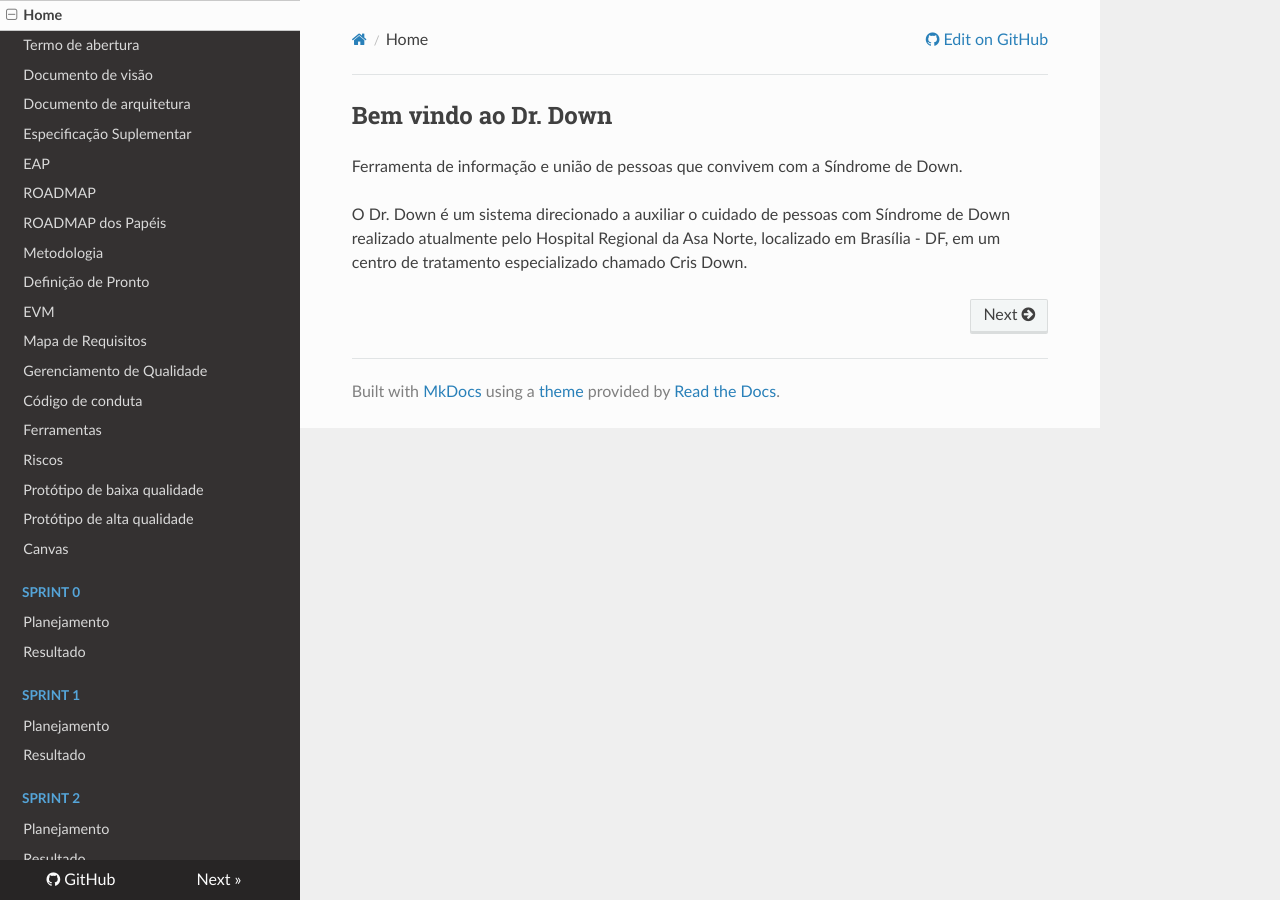
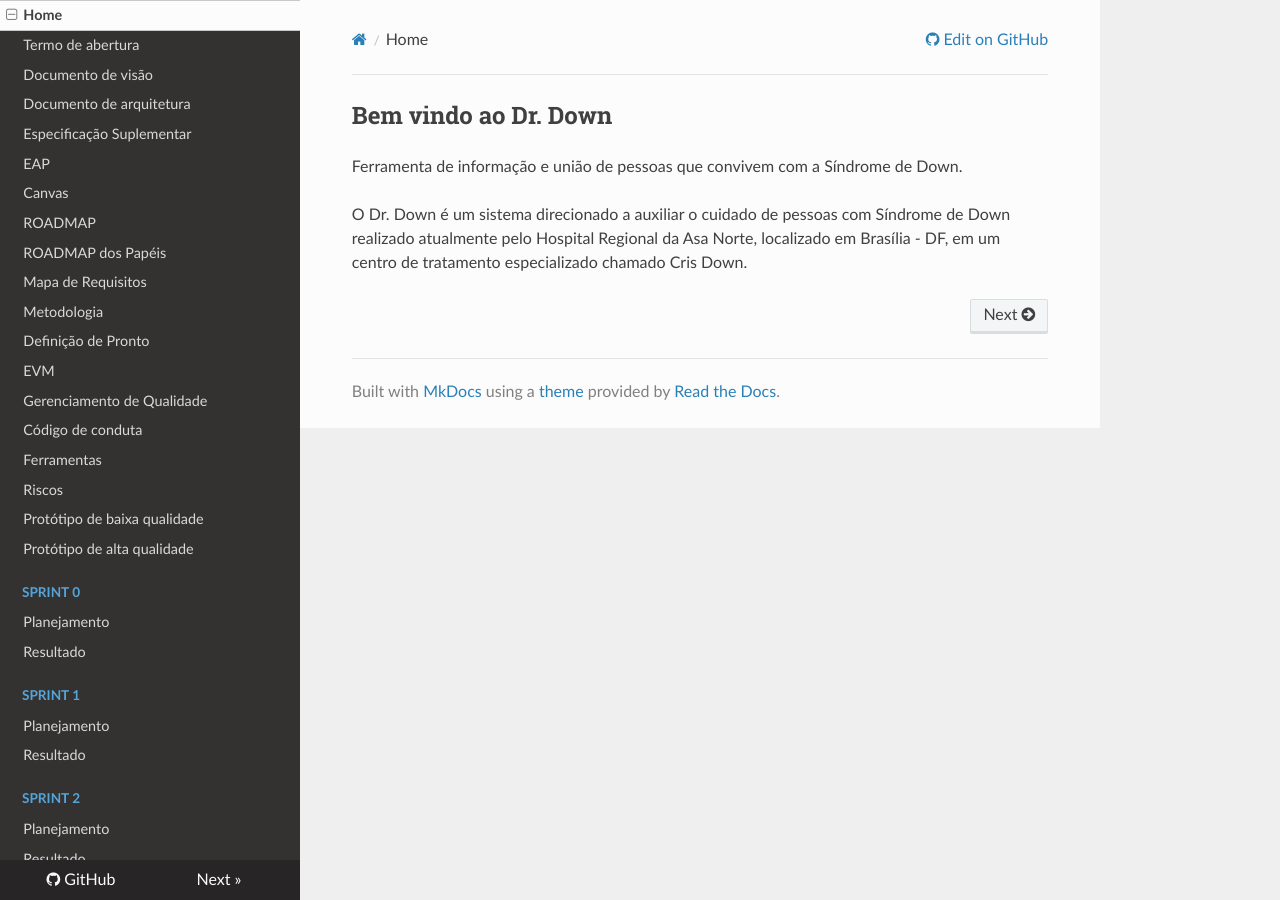
Before and after one commit to fga-eps-mds/2018.1-Dr-Down, an MkDocs documentation site: the page built from docs/index.md, in a window 1280 px wide. Built offline with MkDocs 1.6.1, drawn with Linux system fonts in a browser that asks for light colours; nearby versions of some CDN libraries; old or Windows-style settings are respelled for this version of MkDocs; part of the change alters nothing that is shown.

```diff
--- a/mkdocs.yml
+++ b/mkdocs.yml
@@ -10,19 +10,19 @@ pages:
   - Documento de arquitetura: mds/ARCHITECTURE_DOCUMENT.md
   - Especificação Suplementar: mds/ADDITIONAL_SPECIFICATION.md
   - EAP: eps/EAP.md
+  - Canvas: eps/CANVAS.md
   - ROADMAP: eps/ROADMAP.md
   - ROADMAP dos Papéis: eps/ROADMAP_ROLES.md
+  - Mapa de Requisitos: eps/REQUIREMENTS_MAP.md
   - Metodologia: eps/SCRUM_METHODOLOGY_DRDOWN.md
   - Definição de Pronto: eps/DONE_DEFINITION.md
   - EVM: eps/EVM_AGILE.md
-  - Mapa de Requisitos: eps/REQUIREMENTS_MAPS.md
   - Gerenciamento de Qualidade: eps/QUALITY_MANAGEMENT_PLAN.md
   - Código de conduta: CODE_OF_CONDUCT.md
   - Ferramentas: eps/PROJECT_TOOLS.md
   - Riscos: eps/RISKS.md
   - Protótipo de baixa qualidade: mds/LOW_FIDELITY_PROTOTYPE.md
   - Protótipo de alta qualidade: mds/HIGH_FIDELITY_PROTOTYPE.md
-  - Canvas: eps/CANVAS.md
   - Sprint 0:
     - Planejamento: sprints/00/planning.md
     - Resultado: sprints/00/results.md
@@ -38,3 +38,6 @@ pages:
   - Sprint 4:
     - Planejamento: sprints/04/planning.md
     - Resultado: sprints/04/results.md
+  - Sprint 5:
+    - Planejamento: sprints/05/planning.md
+    - Resultado: sprints/05/results.md
```
